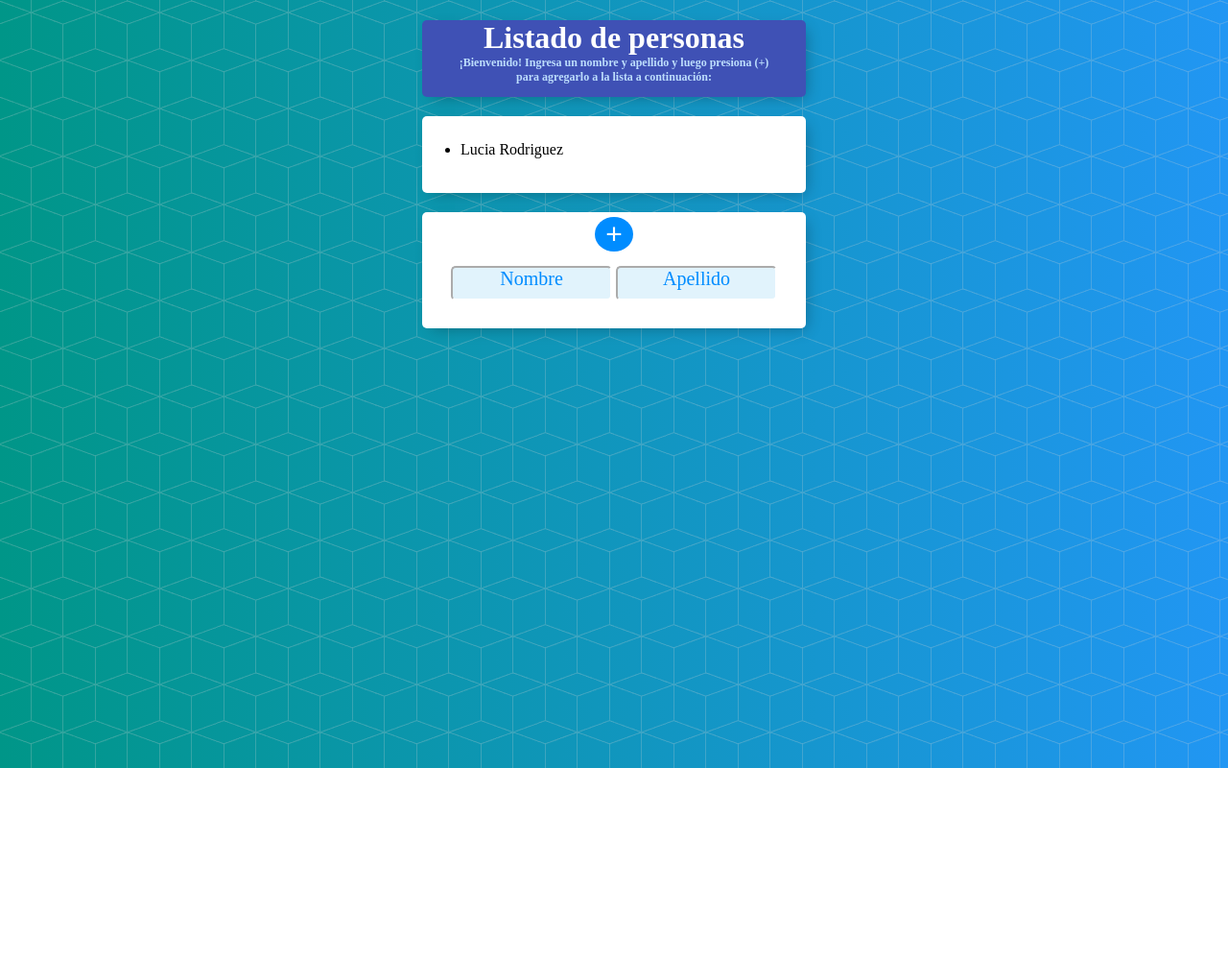
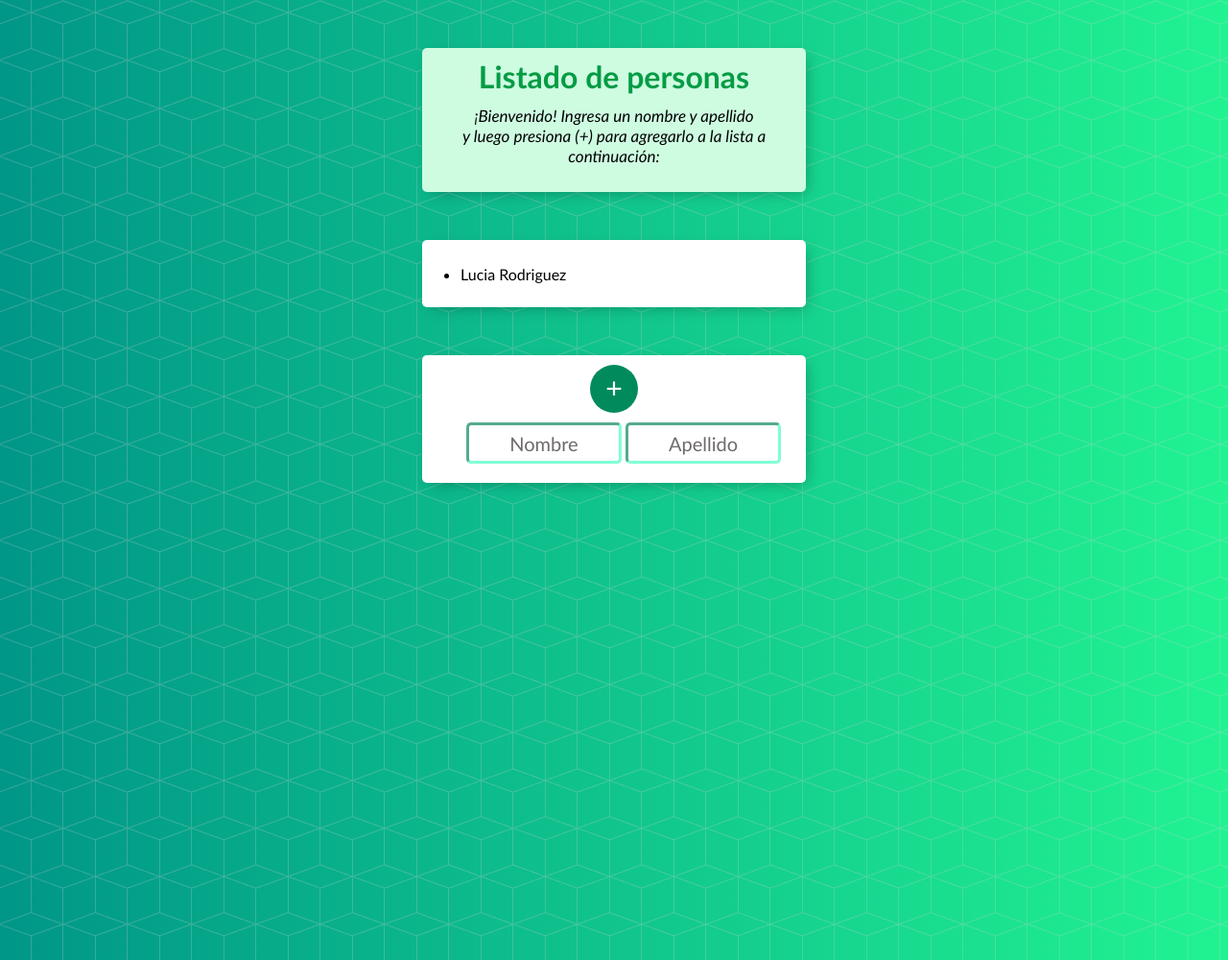
Before and after one commit to luciardrgz/list-of-persons, a plain HTML site: page index.html in a window 1280 px wide. Shown: the whole page at 96% size. Before the commit the page ends 800 px from the top, so only its background shows below. Drawn offline with Linux system fonts and the light colour scheme.

Commit message:
Cambios menores

```diff
--- a/css/estilos.css
+++ b/css/estilos.css
@@ -1,39 +1,36 @@
 /*Fondo*/
 html {
-  font-family: 'glacial indifference';
-  background-color: #2196f3;
-  min-height: 150px;
-  background: url(fondo.png), #2196f3;
+  background-color: #ffffff;
+  min-height: 1000px;
+  font-family: "calibri";
+  background: -webkit-gradient(linear, right top, left top, from(#2196f3), to(#009688));
   background: url(fondo.png),
-    -webkit-gradient(linear, right top, left top, from(#2196f3), to(#009688));
-  background: url(fondo.png), linear-gradient(to left, #2196f3, #009688);
+    linear-gradient(to left, #21f391, #009688);
 }
 
-/*Texto Listado de Personas*/
+/*"Listado de personas*/
 h1 {
-  color: rgb(255, 255, 255);
-  margin-bottom: -10px;
+  color: #049c44;
+  padding: 10px;
 }
 
-h2{
-  font-size: 12px;
-  color: #bddefd;
-}
-
+/*Contenedor de lista y botón*/
 .contenedor {
   max-width: 400px;
-  min-height: 80px;
-  margin: 20px auto;
-  background: white;
+  margin: 50px auto;
+  background: rgb(255, 255, 255);
   border-radius: 5px;
   box-shadow: 5px 5px 15px -5px rgba(0, 0, 0, 0.3);
 }
 
+/*Contiene header*/
 #cabecero {
-  background-color: #3f51b5;
+  height: 150px;
+  background-color: #cefce1;
   text-align: center;
 }
 
+/*Contiene lista con nombres*/
 .elemento {
   min-height: 70px;
   display: flex;
@@ -49,48 +46,57 @@ input[type="checkbox"] {
   margin: 20px;
 }
 
-/*Formularios*/
+/*Contiene párrafo de bienvenida*/
+p {
+  margin-top: -20px;
+  padding: 0px;
+  font-size: 17px;
+  font-weight: normal;
+  font-style: italic;
+  color: #000000;
+}
+
+/*Formulario*/
 form {
-  height: 80px;
+  margin-top: 10px;
   text-align: center;
-  margin-top: 0px;
+  margin-left: 20px;
 }
 
 /*Botón +*/
 button {
-  margin-top: 5px;
-  min-height: 10px;
-  width: 40px;
+  margin-top: 10px;
+  height: 50px;
+  width: 50px;
   border-radius: 50%;
-  background-color: rgb(0, 140, 255);
+  border-color: transparent;
+  background-color: rgb(1, 139, 93);
   color: rgb(255, 255, 255);
   font-size: 30px;
-  border-width: 0;
 }
 
-/*Cajas de inputs*/
+/*Inputs del form*/
 input[type="text"] {
+  margin-bottom: 20px;
   text-align: center;
-  height: 30px;
+  height: 35px;
+  top: 10px;
+  border-radius: 5px;
+  border-width: 3px;
+  border-color: aquamarine;
+  font-family: 'calibri';
+  font-weight: normal;
+  font-size: 20px;
   width: 40%;
-  margin-top: 15px;
-  border-radius: 5px;
-  border-width: 2px;
-  border-color: rgb(255, 255, 255);
-  background: #e1f3fc;
-  font-family: 'glacial indifference';
-  font-size: 5px;
-
 }
 
+/*Onfocus de inputs*/
 input[type="text"]:focus {
   outline: none;
-  box-shadow: inset 0 -3px 0 0 #ffffff;
+  box-shadow: inset 0 -3px 0 0 rgb(90, 92, 91);
 }
 
 ::placeholder {
-  font-family: "glacial indifference";
-  color: rgb(0, 140, 255);
-  font-size: 20px;
+  color: rgb(110, 106, 106);
   opacity: 1;
 }
--- a/index.html
+++ b/index.html
@@ -10,7 +10,10 @@
   <body onload="mostrarPersonas()">
     <div class="contenedor" id="cabecero">
       <h1>Listado de personas</h1>
-      <h2>¡Bienvenido! Ingresa un nombre y apellido y luego presiona (+) <br>para agregarlo a la lista a continuación:</h2>
+      <p>
+        ¡Bienvenido! Ingresa un nombre y apellido <br />
+        y luego presiona (+) para agregarlo a la lista a continuación:
+      </p>
     </div>
     <!--ul: Unordered List // li: List Item-->
     <div class="contenedor">
@@ -22,13 +25,13 @@
     </div>
 
     <div class="contenedor">
-        <div style='text-align: center'>
-        <button type='submit' onclick='agregarPersona()'>+</button>
-        </div>
-        <form name= 'forma' data-netlify="true">
-            <input type='text' id='nombre' placeholder='Nombre'/>
-            <input type='text' id='apellido' placeholder='Apellido'/>
-        </form>
+      <div style="text-align: center">
+        <button type="submit" onclick="agregarPersona()">+</button>
+      </div>
+      <form name="forma" data-netlify="true">
+        <input type="text" id="nombre" placeholder="Nombre" />
+        <input type="text" id="apellido" placeholder="Apellido" />
+      </form>
     </div>
     <script src="js/persona.js"></script>
     <script src="js/app.js"></script>
```
Also changed, not shown: 1 other file.
